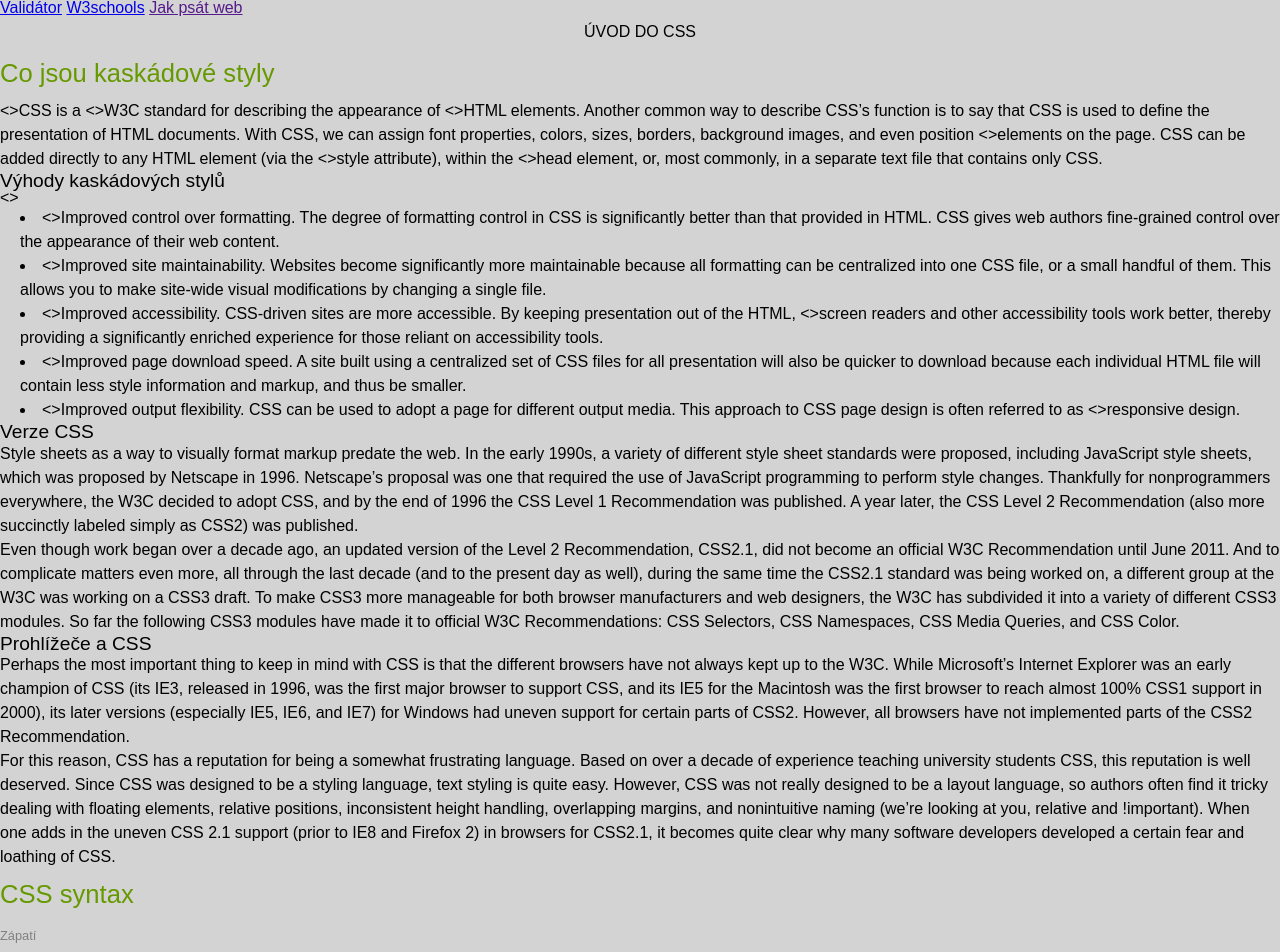
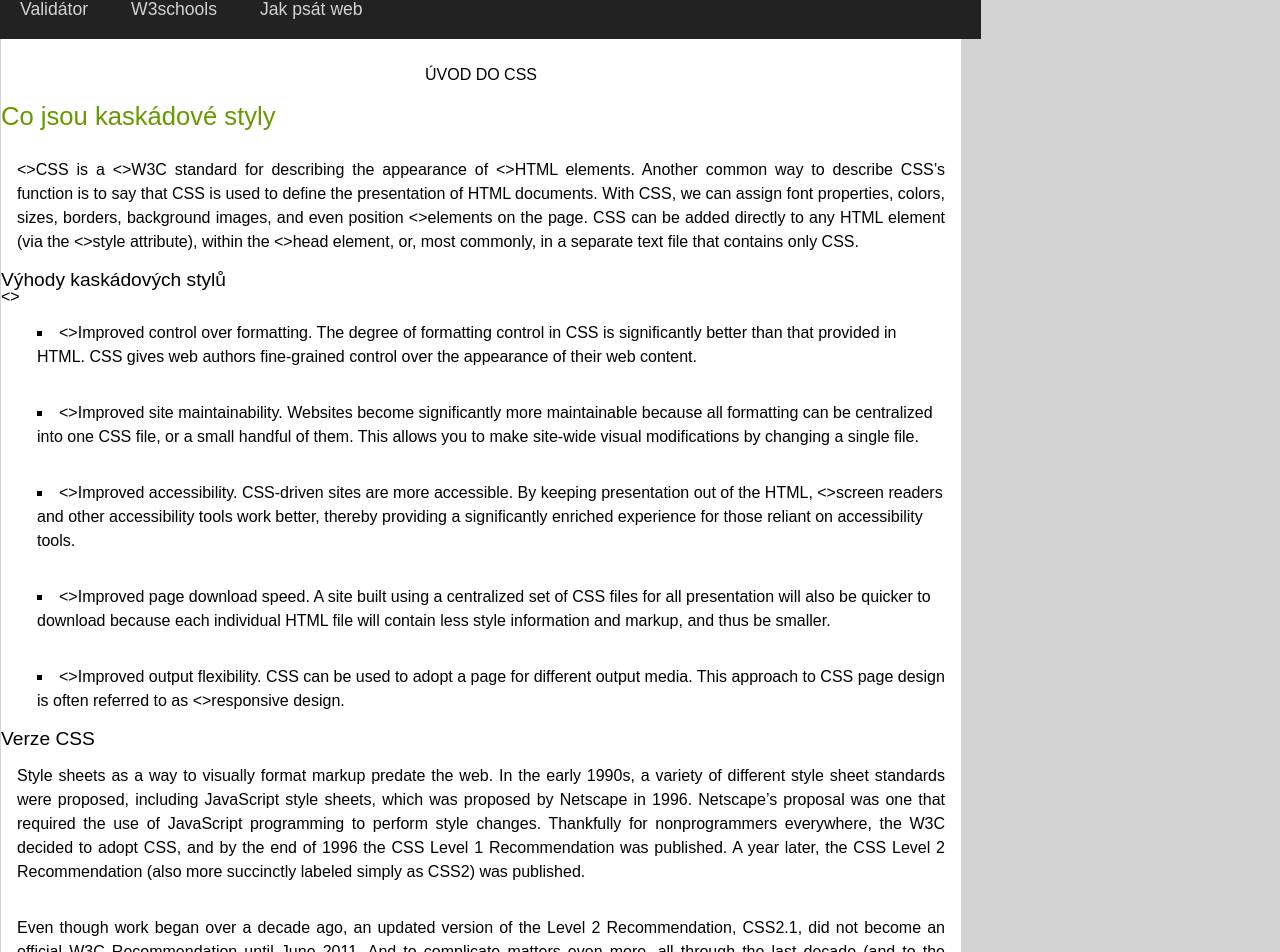
Before and after one commit to NikelVitek/zaklady-css, a plain HTML site: page index.html in a window 1280 px wide. Shown: the top 952 px of the page. Drawn offline with Linux system fonts and the light colour scheme.

Commit message:
Druha verze

```diff
--- a/css/styly.css
+++ b/css/styly.css
@@ -4,16 +4,19 @@ body {
   background-color: lightgray;
 }
 
-/* Selektor pro odd�l ozna�en� ID obal */ {
-  /* Maxim�ln� ���ka 960 px */
+#obal {
+  width: 960px;
+  padding: center;
   /* Nastav okraje tak, aby byl blok obal na str�nce vycentrov�n */
-  /* Ohrani�en� - pln� �ed� ��ra o tlou��ce 1 pixel  */
+  border: 1px solid lightgray;
+  padding: -20px;
   /* Vnit�n� odsazen� - 20 pixel� */
-  /* B�l� barva pozad� */
+  background-color:white;
+  color: #000000;
   /* Barva textu - tmav� �ed� odst�n, �estn�ctkov� hodnoty 3 */
 }
 
-/* Selektor pro zna�ku nav */ {
+nav {
   background-color: #222;
   margin: -20px;
   margin-bottom: 20px;
@@ -22,13 +25,13 @@ body {
   color: lightgray;
 }
 
-/* Pro v�echny odkazy v bloku navigace */ {
+a:link, a:visited{
   padding: 19px;
-  /* Odkazy nebudou podtr�eny */
+  text-decoration: none;
   color: lightgray;
 }
 
-/* Pro v�echny odkazy v bloku navigace p�i p�ejet� kurzoru my�i */ {
+a:hover {
   color: white;
   background-color: rgb(0,153,204);
 }
@@ -54,20 +57,21 @@ h2 {
 
 h3 {
   font-size: 1.2em;
-  /* Nadpisy budou podtr�eny tenkou te�kovanou �arou, jej� barva bude shodn� s barvou p�sma */
+  text-decoration: dotted;
+  text-decoration-color: white;
 }
 
 p, li {
   line-height: 1.5em;
-  /* Horn� a spodn� okraj odstavc� i odr�ek budou odsazeny o hodnotu 1em */
+  padding: 1em;
 }
 
 p {
-  /* Text odstavc� bude zarovn�n do bloku */
+  text-align:justify;
 }
 
 li {
-  /* Nastavte styl odr�ek tak, aby odpov�dal p�edloze (�tvercov� odr�ka) */
+  list-style-type: square;
   list-style-position: outside;
   margin-left: 20px;
 }
@@ -84,7 +88,7 @@ li {
 footer {
   color: gray;
   margin: 10px auto;
-  /* Z�pat� bude zarovn�no na st�ed */
+  text-align: center;
   font-size: 80%;
 }
 
--- a/index.html
+++ b/index.html
@@ -1,5 +1,5 @@
 <!DOCTYPE html>
-<html lang="cs">
+<html lang="en">
     <head>
         <meta charset="UTF-8">
         <meta name="generator" content="PSPad editor, www.pspad.com">
@@ -8,7 +8,7 @@
         <link rel="stylesheet" href="./css/styly.css">
     </head>
     <body>
-        <!-- Vlož oddíl s id=obal -->
+        <section id="obal">
             <nav>
                 <a href="http://validator.w3c.org">Validátor</a>
         <a href="https://www.w3schools.com">W3schools</a>
@@ -61,8 +61,8 @@
                 CSS, and by the end of 1996 the CSS Level 1 Recommendation was published. A
                 year later, the CSS Level 2 Recommendation (also more succinctly labeled simply as
                 CSS2) was published.</p>
-        <!-- Tento odstavec bude odlišen pomocí třídy "poznamka" -->
-            <p>Even though work began over a decade ago, an updated version of the Level 2
+
+            <p class="poznamka">Even though work began over a decade ago, an updated version of the Level 2
                 Recommendation, CSS2.1, did not become an official W3C Recommendation until
                 June 2011. And to complicate matters even more, all through the last decade (and
                 to the present day as well), during the same time the CSS2.1 standard was being
@@ -79,8 +79,8 @@
                 100% CSS1 support in 2000), its later versions (especially IE5, IE6, and IE7) for
                 Windows had uneven support for certain parts of CSS2. However, all browsers have
                 not implemented parts of the CSS2 Recommendation.</p>
-        <!-- Tento odstavec bude odlišen pomocí třídy "poznamka" -->
-            <p>For this reason, CSS has a reputation for being a somewhat frustrating language.
+
+            <p class="poznamka">For this reason, CSS has a reputation for being a somewhat frustrating language.
                 Based on over a decade of experience teaching university students CSS, this reputation is well deserved. Since CSS was designed to be a styling language, text
                 styling is quite easy. However, CSS was not really designed to be a layout language,
                 so authors often find it tricky dealing with floating elements, relative positions,
@@ -90,11 +90,13 @@
                 quite clear why many software developers developed a certain fear and loathing
                 of CSS.</p>
             <h2>CSS syntax</h2>
-        <!-- Do tohoto odstavce bude vložen obrázek selector.gif -->
+        <img src="./img/selector.gif" alt="selector">
             <p></p>
-        <!-- Do zápatí zapiš text podle předlohy -->
+        </section>
+
         <footer>
-            Zápatí
+            Copyright &copy; IT1 Opava 2022
         </footer>
+
     </body>
 </html>
```
